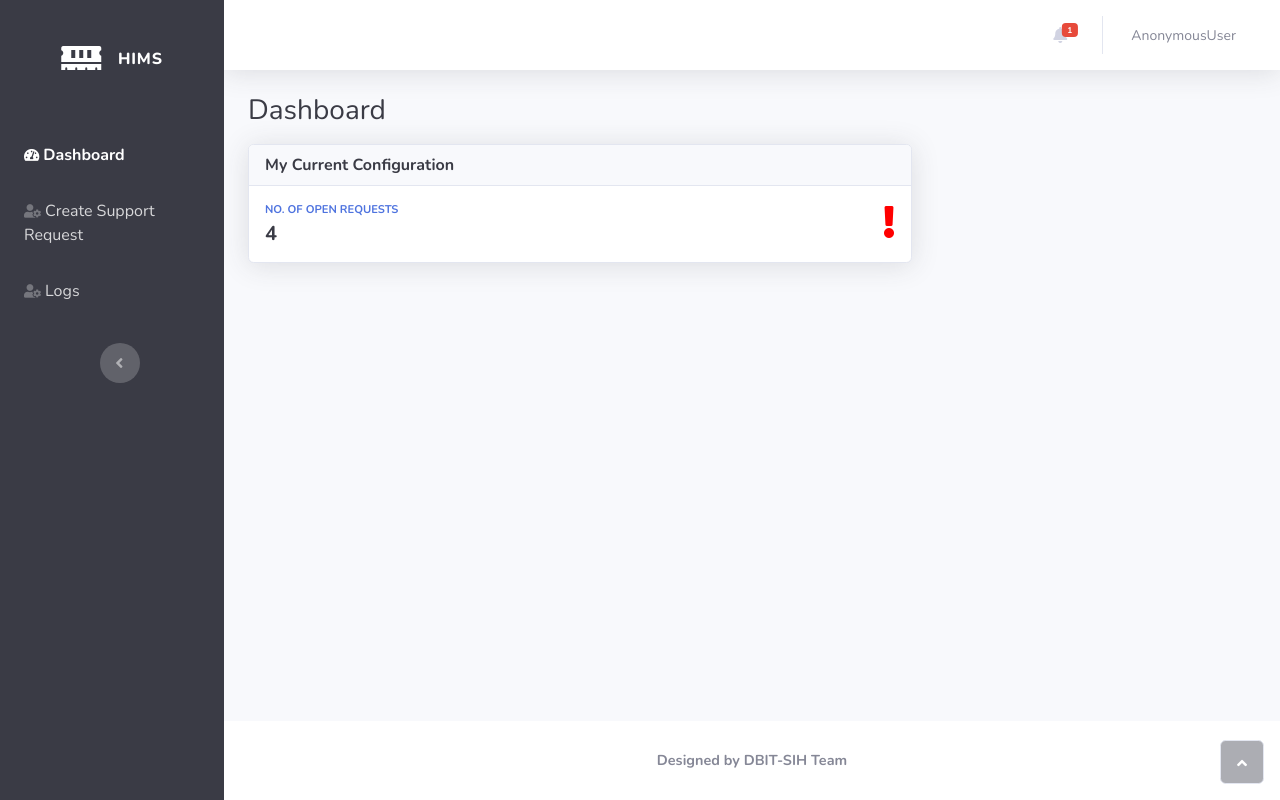
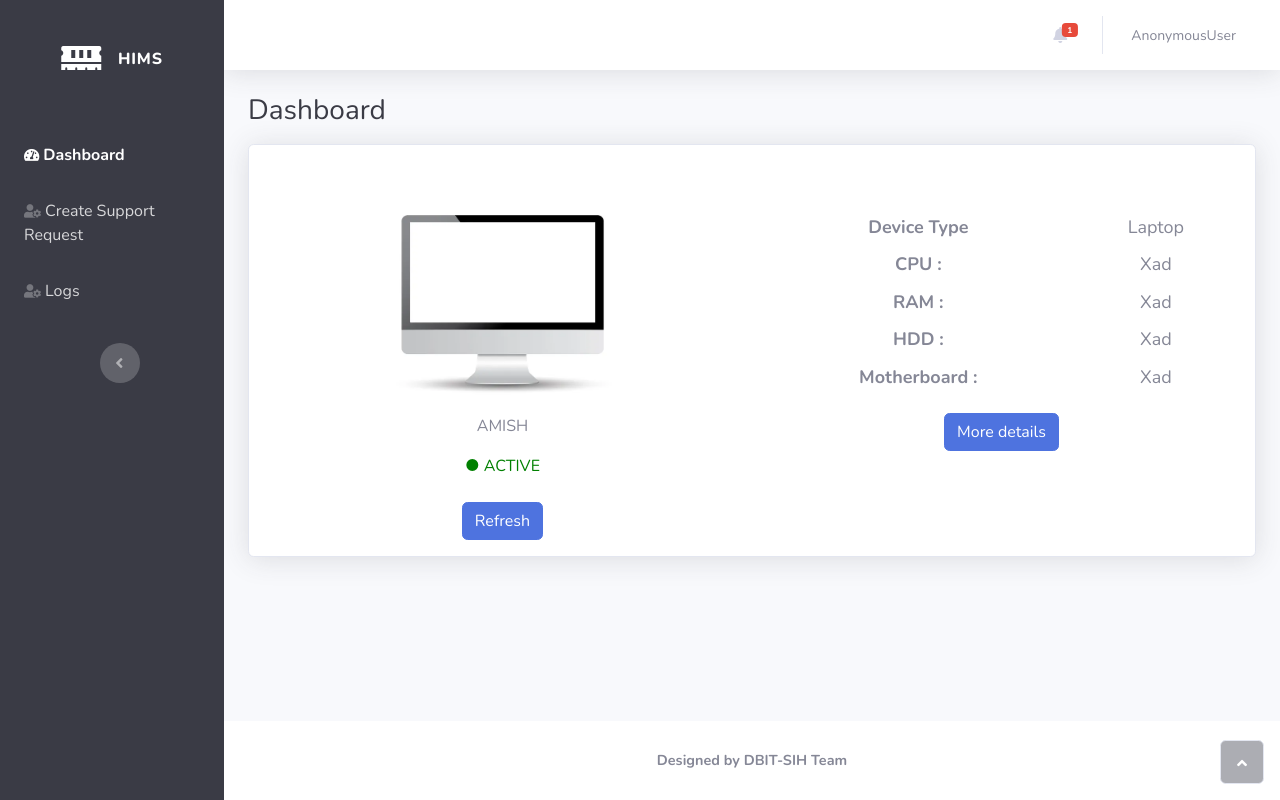
Before and after one commit to Vulcanite/Puzzles.exe, a Django app: template templates/employee/dashboard.html in a window 1280 px wide. Run offline with Django 3.2, Linux system fonts and the light colour scheme; the template is opened without the code that fills it, so the values that code supplies are empty; some libraries are stand-ins or nearby versions.

Commit message:
Employee dashboard UI updated

```diff
--- a/templates/employee/dashboard.html
+++ b/templates/employee/dashboard.html
@@ -12,24 +12,89 @@
 </ul>
 {% endblock %}
 
+<style>
+    .logged-in {
+    color: green;
+  }
+
+  .logged-out {
+    color: red;
+  }
+  </style>
+
 {% block content %}
+{% load static %}
 <h3 class="text-dark mb-3">Dashboard</h3>
 <div class="row">
-    <div class="col-md-8 col-xl-8 mb-4">
+    <div class="col-md-12 col-xl-12 mb-8">
         <div class="card shadow border-start-primary">
-            <div class="card-header text-dark"><strong>My Current Configuration</strong></div>
             <div class="card-body">
-                <div class="row align-items-center no-gutters">
-                    <div class="col me-2">
-                        <div class="text-uppercase text-primary fw-bold text-xs mb-1"><span>No. of Open Requests</span></div>
-                        <div class="text-dark fw-bold h5 mb-0"><span>4</span></div>
-                    </div>
-                    <div class="col-auto"><i class="fas fa-exclamation fa-2x" style="color:red"></i></div>
-                </div>
-            </div>
-        </div>
+
+                <div class="row d-flex justify-content-center text-center">
+                            <div class="col-md-6">
+                                <br>
+
+                                <img src="{% static 'images/dashboard_img.jpg' %}" style="width:50%">
+                               <p>AMISH</p>
+
+                               <span class="logged-in" style="color: green;">● ACTIVE</span><br>
+                                <span class="logged-out" style="color: red; visibility: hidden;" >● OFFLINE</span>
+
+                                    <br>
+                                <button type="button" class="btn btn-primary">Refresh</button>
+
+                                <br>
+                            </div>
+
+                            <div class="col-md-6">
+
+                                <div class="text-dark h5 mb-0">
+                                <table class="table table-borderless">
+                                    <br><br>
+                                    <tr>
+                                        <tbody>
+                                            <tr>
+                                              <th class="bold" scope="row">Device Type</th>
+                                              <td>Laptop</td>
+                                            </tr>
+
+                                            <tr>
+                                                <th scope="row" class="text-center">CPU :</th>
+                                                <td class="text-center">Xad</td>
+                                              </tr>
+
+                                              <tr>
+                                                <th scope="row" class="text-center">RAM :</th>
+                                                <td class="text-center">Xad</td>
+                                              </tr>
+
+                                              <tr>
+                                                <th scope="row" class="text-center">HDD :</th>
+                                                <td class="text-center">Xad</td>
+                                              </tr>
+
+                                              <tr>
+                                                <th scope="row" class="text-center">Motherboard :</th>
+                                                <td class="text-center">Xad</td>
+                                              </tr>
+
+                                          </tbody></tr>
+                                        </table>
+
+                                </div>
+
+                            <button type="button" class="btn btn-primary">More details</button>
+                            </div>
+                        </div>
     </div>
-</div>
+
+    </div>
+
+    </div>
+    </div>
+
+                    <!--<div class="col-auto"><i class="fas fa-exclamation fa-2x" style="color:red"></i></div>-->
+
 {% endblock %}
 
 {% block scripts %}
```
Also changed, not shown: static/images/dashboard_img.jpg (added).
